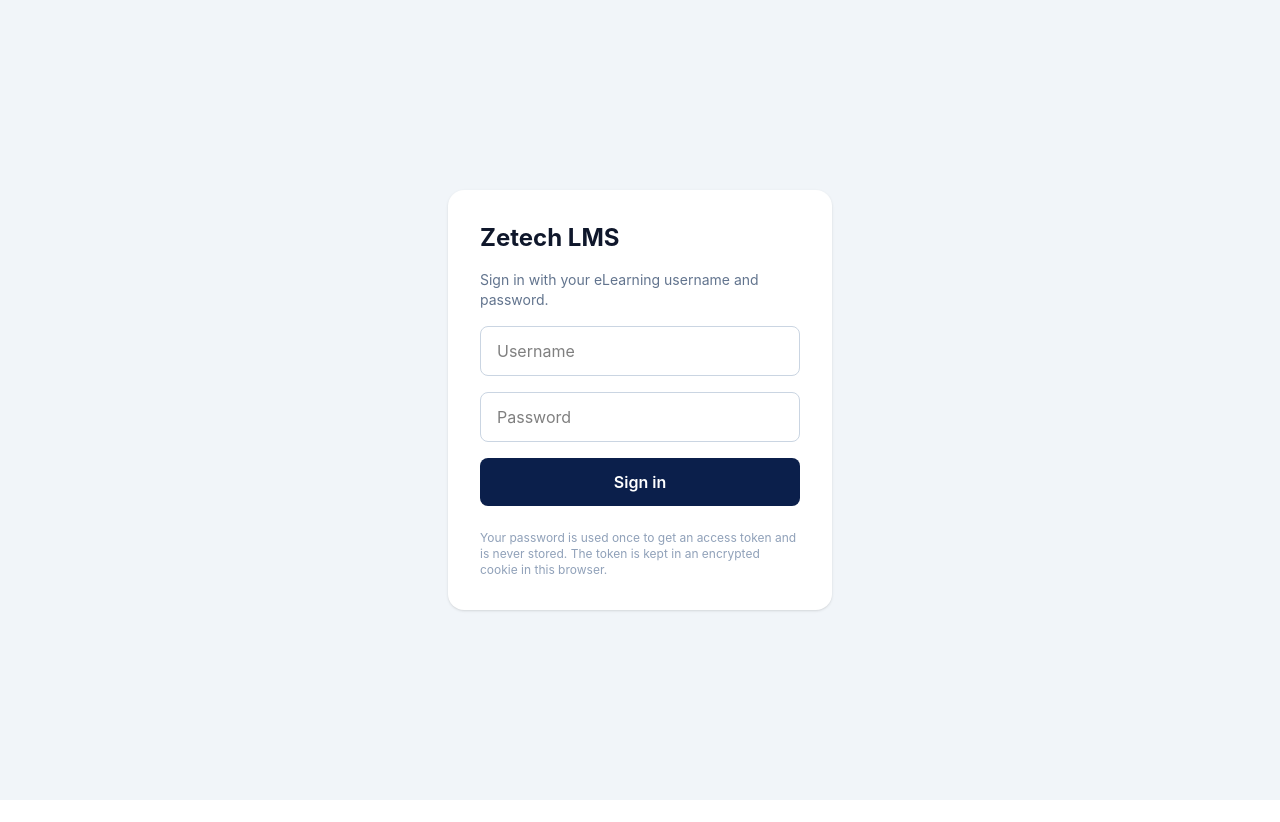
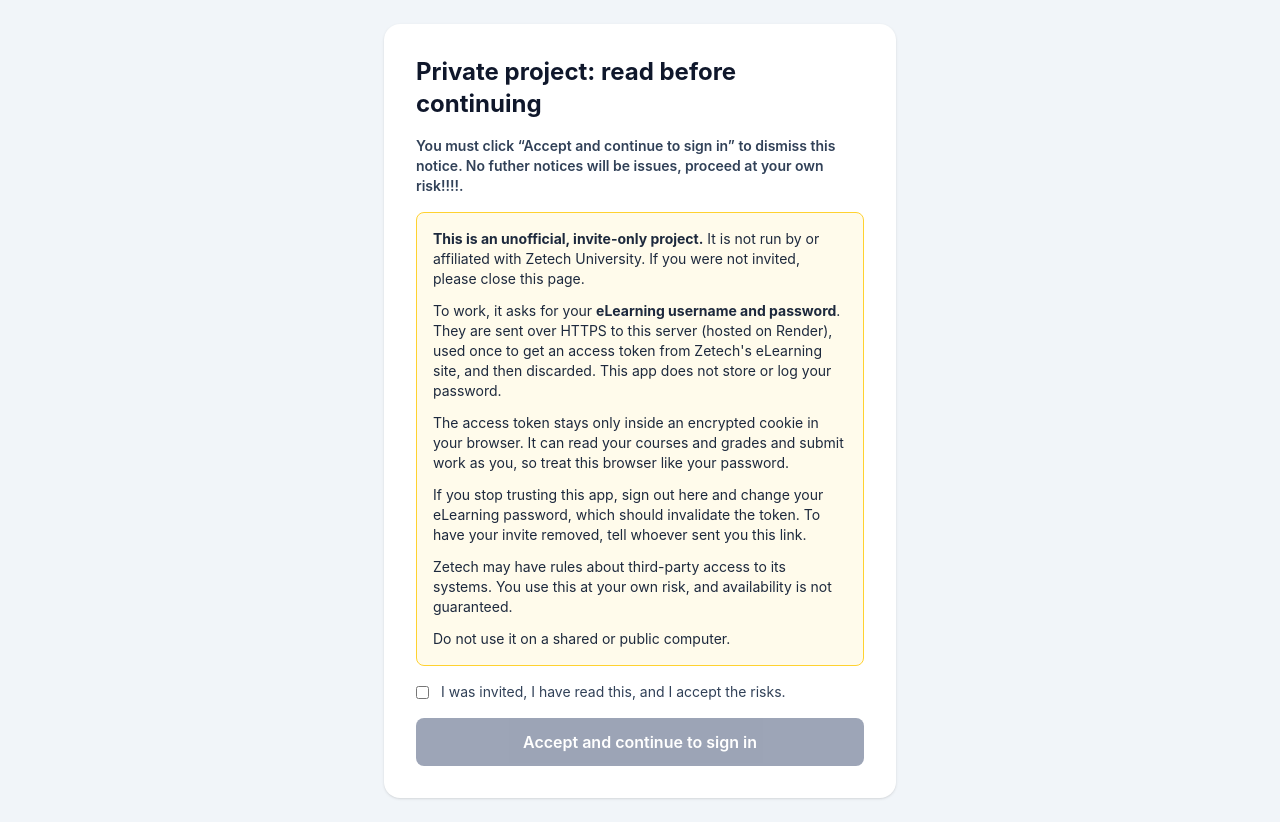
Before and after one commit to kabakadev/lms-watch, a React app in the folder frontend/: page / in a window 1280 px wide. Before the commit the page ends 800 px from the top, so only its background shows below. Built offline with nearby package versions, Linux system fonts and the light colour scheme; no server answers; the HTML template or start-up script is replaced by a standard one.

Commit message:
notice alert

```diff
--- a/frontend/src/components/Login.jsx
+++ b/frontend/src/components/Login.jsx
@@ -1,10 +1,72 @@
 import { useState } from 'react';
 
+const NOTICE_ACCEPTED_KEY = 'lms-watch-notice-accepted';
+
+function Notice({ onAccept }) {
+  const [checked, setChecked] = useState(false);
+  return (
+    <div className="min-h-screen bg-slate-100 flex items-center justify-center p-6">
+      <div className="w-full max-w-lg bg-white rounded-2xl shadow-sm p-8 space-y-4">
+        <h1 className="text-2xl font-bold text-slate-900">Private project: read before continuing</h1>
+        <p className="text-sm font-semibold text-slate-700">
+          You must click “Accept and continue to sign in” to dismiss this notice. No futher notices will be issues, proceed at your own risk!!!!.
+        </p>
+
+        <div className="rounded-lg border border-amber-300 bg-amber-50 p-4 text-sm text-slate-800 space-y-3">
+          <p>
+            <strong>This is an unofficial, invite-only project.</strong> It is not run by or affiliated with
+            Zetech University. If you were not invited, please close this page.
+          </p>
+          <p>
+            To work, it asks for your <strong>eLearning username and password</strong>. They are sent over HTTPS
+            to this server (hosted on Render), used once to get an access token from Zetech's eLearning site, and
+            then discarded. This app does not store or log your password.
+          </p>
+          <p>
+            The access token stays only inside an encrypted cookie in your browser. It can read your courses and
+            grades and submit work as you, so treat this browser like your password.
+          </p>
+          <p>
+            If you stop trusting this app, sign out here and change your eLearning password, which should
+            invalidate the token. To have your invite removed, tell whoever sent you this link.
+          </p>
+          <p>
+            Zetech may have rules about third-party access to its systems. You use this at your own risk, and
+            availability is not guaranteed.
+          </p>
+          <p>Do not use it on a shared or public computer.</p>
+        </div>
+
+        <label className="flex items-start gap-3 text-sm text-slate-700">
+          <input type="checkbox" className="mt-1" checked={checked} onChange={(e) => setChecked(e.target.checked)} />
+          <span>I was invited, I have read this, and I accept the risks.</span>
+        </label>
+
+        <button
+          disabled={!checked}
+          onClick={onAccept}
+          className="w-full bg-[#0b1f4b] hover:bg-[#13306e] disabled:opacity-40 text-white font-semibold rounded-lg py-3"
+        >
+          Accept and continue to sign in
+        </button>
+      </div>
+    </div>
+  );
+}
+
 export default function Login({ onLogin }) {
+  const [noticeAccepted, setNoticeAccepted] = useState(
+    () => localStorage.getItem(NOTICE_ACCEPTED_KEY) === 'true',
+  );
   const [username, setUsername] = useState('');
   const [password, setPassword] = useState('');
   const [error, setError] = useState(null);
   const [busy, setBusy] = useState(false);
+
+  const acceptNotice = () => {
+    localStorage.setItem(NOTICE_ACCEPTED_KEY, 'true');
+    setNoticeAccepted(true);
+  };
 
   const submit = async (e) => {
     e.preventDefault();
@@ -27,6 +89,8 @@ export default function Login({ onLogin }) {
   };
 
   const field = 'w-full rounded-lg border border-slate-300 px-4 py-3 text-base focus:border-[#0b1f4b] focus:outline-none';
+
+  if (!noticeAccepted) return <Notice onAccept={acceptNotice} />;
 
   return (
     <div className="min-h-screen bg-slate-100 flex items-center justify-center p-6">
```
